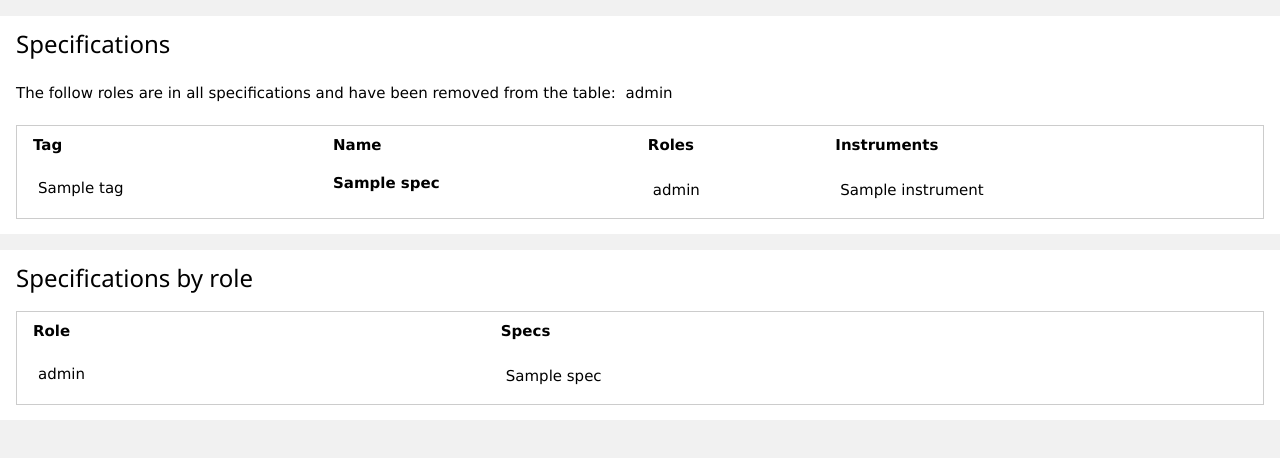
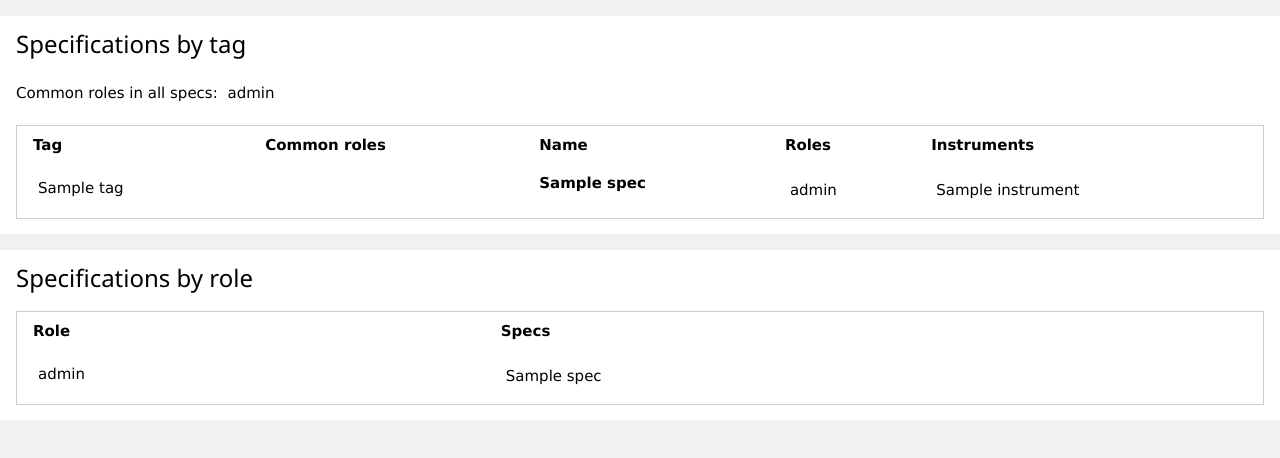
Before and after one commit to dvolk/specxplorer, a Flask app: template templates/app.jinja2 in a window 1280 px wide. Shown: the part 109-567 px from the top of the page. Run offline with Flask 2, Linux system fonts and the light colour scheme; the template is opened without the code that fills it: most values are stand-ins (such as "Sample title", 1, 10 or a date in 2020); parts of the project's set-up code (start-up, migrations or seed data) failed here and were passed over.

Commit message:
display common roles by tag

```diff
--- a/app.py
+++ b/app.py
@@ -68,6 +68,13 @@ def find_common_roles(specs):
         ret = ret.intersection(set(roles))
     return ret
 
+def find_tags(specs):
+    """return all tags"""
+    tags = []
+    for spec in specs:
+        tag = spec.get("tag")
+        tags.append(tag)
+    return set(tags)
 
 def get_specs_by_role(specs):
     """Return dict of specs by role."""
@@ -77,6 +84,15 @@ def get_specs_by_role(specs):
             ret[role].append(spec)
     return ret
 
+def get_specs_by_tag(specs):
+    """return dict of specs by tag."""
+    ret = collections.defaultdict(list)
+    tags = list(find_tags(specs))
+    for tag in tags:
+        for spec in specs:
+            if spec["tag"] == tag:
+                ret[tag].append(spec)
+    return ret
 
 @app.route("/")
 def index():
@@ -85,12 +101,16 @@ def index():
         specs = json.load(f)["_items"]
     common_roles = find_common_roles(specs)
     print(common_roles)
-    for spec in specs:
-        spec["parameters"]["roles"] = [
-            role
-            for role in spec.get("parameters").get("roles", [])
-            if role not in common_roles
-        ]
+    tags = list(find_tags(specs))
+    common_roles_by_tag = collections.defaultdict(list)
+    for tag in tags:
+        common_roles_by_tag[tag] = find_common_roles(get_specs_by_tag(specs)[tag]) - common_roles
+        print(f'{tag}: {common_roles_by_tag[tag]}')
+
+    for tag in tags:
+        for spec in specs:
+            spec["parameters"]["roles"] = list(set(spec["parameters"]["roles"]) - common_roles - common_roles_by_tag[tag])
+
     specs = sorted(specs, key=lambda d: (d["tag"], d["name"]))
     specs_by_role = get_specs_by_role(specs)
     return flask.render_template(
@@ -98,6 +118,7 @@ def index():
         specs=specs,
         w3_color=w3_color,
         common_roles=common_roles,
+        common_roles_by_tag = common_roles_by_tag,
         specs_by_role=specs_by_role,
     )
 
--- a/templates/app.jinja2
+++ b/templates/app.jinja2
@@ -20,9 +20,8 @@
       <h2><i class="fa fa-bank fa-fw"></i> List</h2>
     </header>
     <div class="w3-container w3-panel w3-white">
-      <h3>Specifications</h3>
-      <p>
-        The follow roles are in all specifications and have been removed from the table:
+      <h3>Specifications by tag</h3>
+      <p> Common roles in all specs:
         {% for common_role in common_roles %}
           <span style="line-height: 2.2em; border-radius: 3px; padding: 5px;" class="{{ w3_color(common_role) }}">{{ common_role }}</span>
         {% endfor %}
@@ -30,6 +29,7 @@
           <table class="w3-table w3-border w3-hoverable">
             <thead>
               <th>Tag</th>
+              <th>Common roles</th>
               <th>Name</th>
               <th>Roles</th>
               <th>Instruments</th>
@@ -37,26 +37,30 @@
             <tbody>
               {% for spec in specs %}
                 <tr>
-
                   <td><span style="line-height: 2.2em; border-radius: 3px; padding: 5px;" class="{{ w3_color(spec.get("tag", "")) }}">{{ spec.get("tag") }}</span>
                   </td>
-
+                  <td>
+                  {% for key in common_roles_by_tag.keys()%}
+                    {% if key == spec.get("tag") %}
+                        {% for role in common_roles_by_tag[key] %}
+                            <span style="line-height: 2.2em; border-radius: 3px; padding: 5px;" class="{{ w3_color(role) }}"> {{ role }}</span>
+                        {% endfor %}
+                    {% endif %}
+                    {% endfor %}
+                  </td>
                   <td>
                     <a href="{{ url_for("spec", name=spec.get('name')) }}"><b>{{ spec.get("name") }}</b></a>
                   </td>
-
                   <td>
                     {% for role in spec.get("parameters", {}).get("roles", []) %}
                       <span class="{{ w3_color(role) }}" style="line-height: 2.5em; border-radius: 3px; padding: 5px;">{{ role }}</span>
                     {% endfor %}
                   </td>
-
                   <td>
                     {% for instrument in spec.get("parameters", {}).get("instruments", []) %}
                       <span class="{{ w3_color(instrument) }}" style="line-height: 2.5em; border-radius: 3px; padding: 5px;">{{ instrument }}</span>
                     {% endfor %}
                   </td>
-
                 </tr>
               {% endfor %}
           </table>
```
Also changed, not shown: 1 other file.
